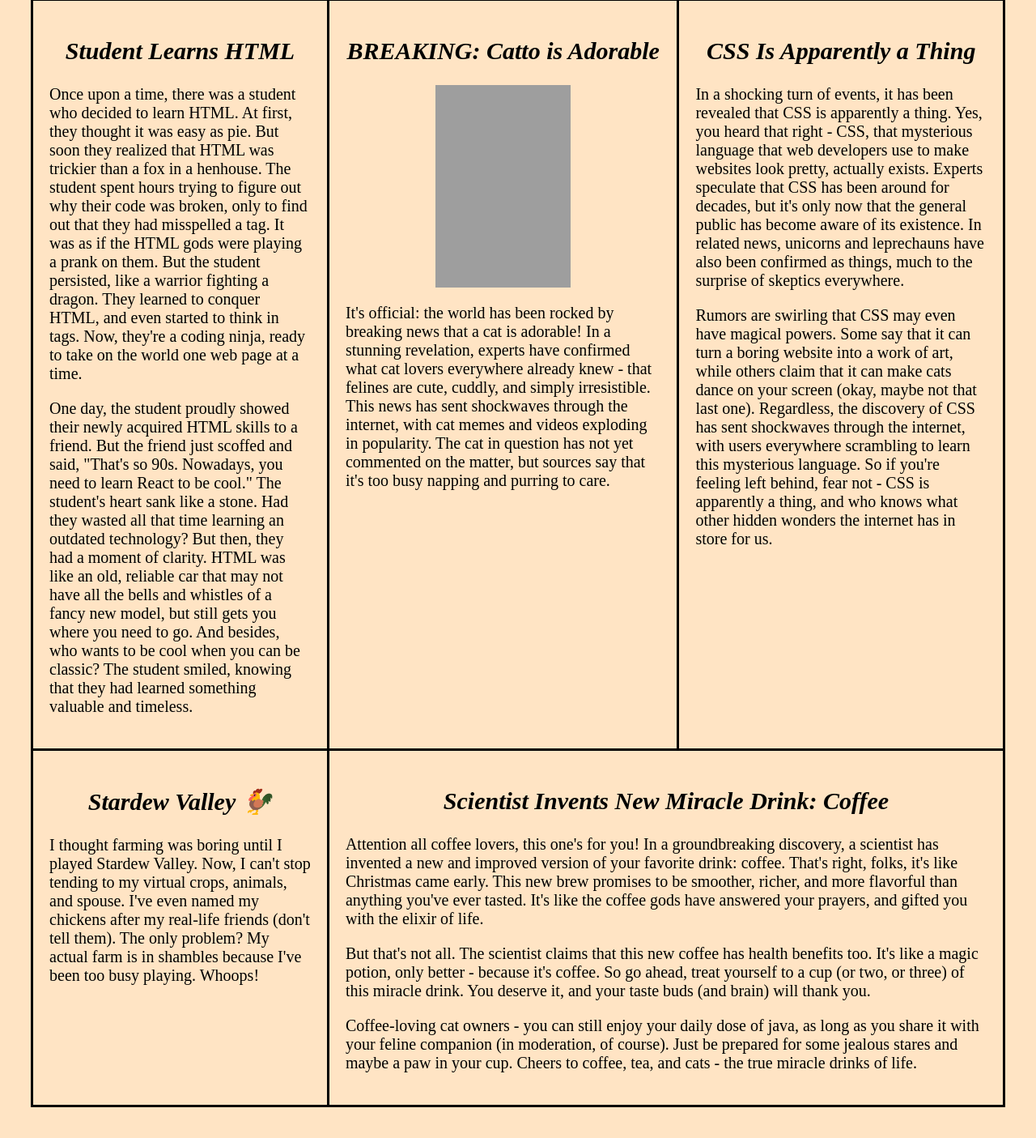
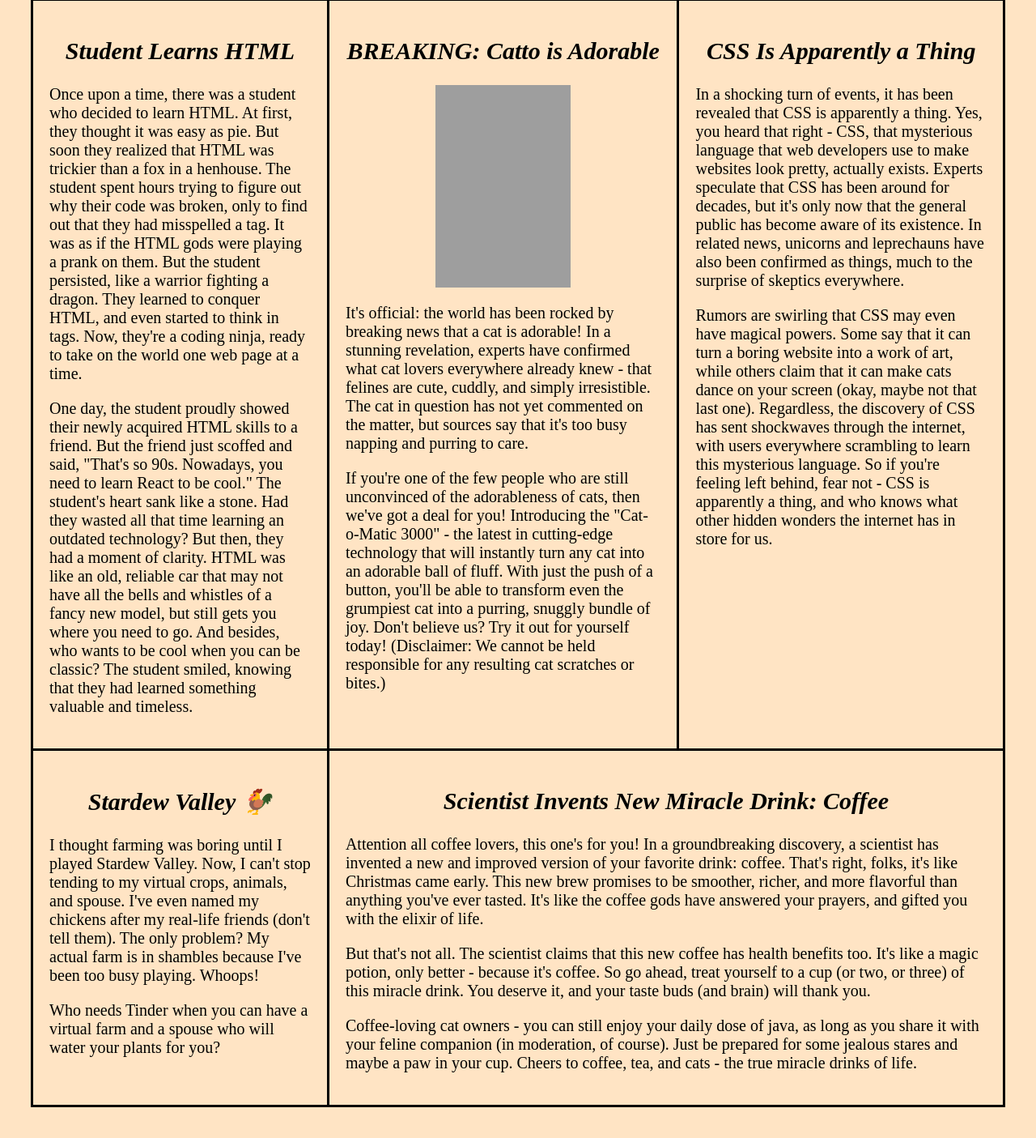
Before and after one commit to phuongv8/frontend-practice, a plain HTML site: page Newspaper-Layout/index.html in a window 1280 px wide. Shown: the part 286-1691 px from the top of the page at 81% size. Drawn offline with Linux system fonts and the light colour scheme; grey boxes are pictures that could not be loaded.

Commit message:
Update content

```diff
--- a/Newspaper-Layout/index.html
+++ b/Newspaper-Layout/index.html
@@ -68,10 +68,19 @@
           It's official: the world has been rocked by breaking news that a cat
           is adorable! In a stunning revelation, experts have confirmed what cat
           lovers everywhere already knew - that felines are cute, cuddly, and
-          simply irresistible. This news has sent shockwaves through the
-          internet, with cat memes and videos exploding in popularity. The cat
-          in question has not yet commented on the matter, but sources say that
-          it's too busy napping and purring to care.
+          simply irresistible. The cat in question has not yet commented on the
+          matter, but sources say that it's too busy napping and purring to
+          care.
+        </p>
+        <p class="article-text">
+          If you're one of the few people who are still unconvinced of the
+          adorableness of cats, then we've got a deal for you! Introducing the
+          "Cat-o-Matic 3000" - the latest in cutting-edge technology that will
+          instantly turn any cat into an adorable ball of fluff. With just the
+          push of a button, you'll be able to transform even the grumpiest cat
+          into a purring, snuggly bundle of joy. Don't believe us? Try it out
+          for yourself today! (Disclaimer: We cannot be held responsible for any
+          resulting cat scratches or bites.)
         </p>
       </article>
 
@@ -107,6 +116,10 @@
           only problem? My actual farm is in shambles because I've been too busy
           playing. Whoops!
         </p>
+        <p class="article-text">
+          Who needs Tinder when you can have a virtual farm and a spouse who
+          will water your plants for you?
+        </p>
       </article>
 
       <article class="story story-5">
```
